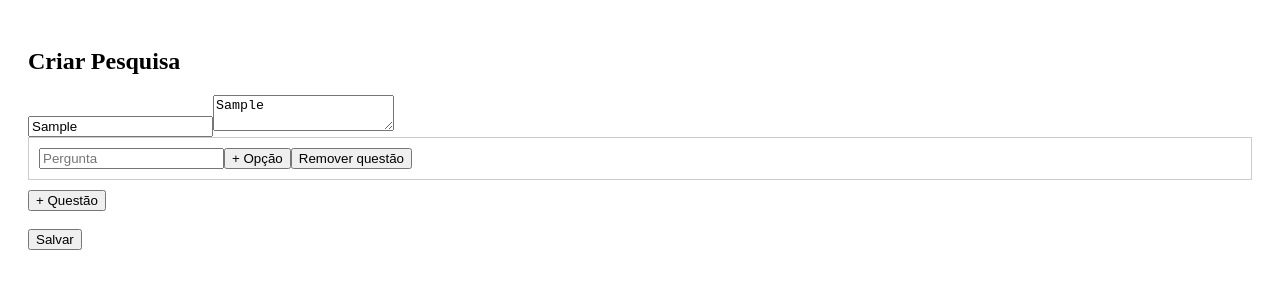
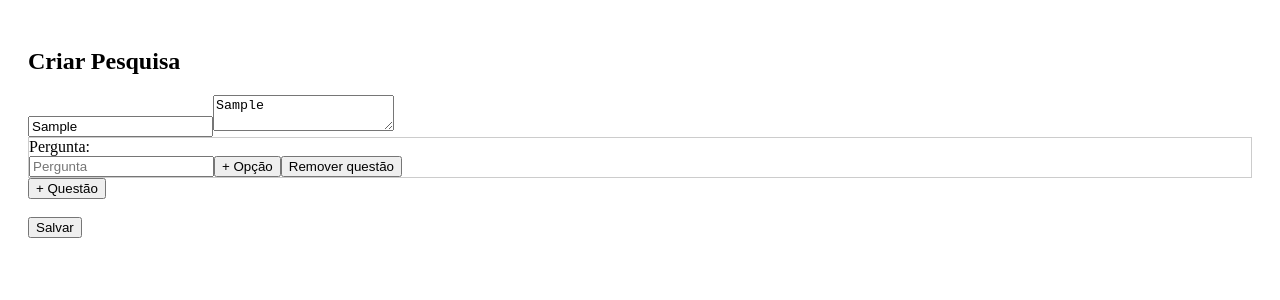
Before and after one commit to gauss-infinito/survey-app, a Next.js app in the folder frontend/: page /surveys/create in a window 1280 px wide. Both pictures are taken after typing "Sample", "Sample" into the empty fields and a click on the button "+ Questão". Shown: the top 300 px of the page. Built offline with nearby package versions, Linux system fonts and the light colour scheme.

Commit message:
Update QuestionForm.jsx

```diff
--- a/frontend/components/QuestionForm.jsx
+++ b/frontend/components/QuestionForm.jsx
@@ -22,9 +22,10 @@ export default function QuestionForm({ question, onChange, onRemove }) {
   };
 
   return (
-    <div style={{ border: "1px solid #ccc", padding: 10, marginBottom: 10 }}>
+    <div style={{ border: "1px solid #ccc" }}>
 
-      <input type="text" id="question" name="question" placeholder="Pergunta" value={question.text} onChange={(e) => onChange({ ...question, text: e.target.value })} />
+      <label htmlFor="question">Pergunta:</label><br />
+      <input type="text" id="question" name="question" placeholder="Pergunta" value={question.text} onChange={(e) => onChange({ ...question, text: e.target.value })} /><bt />
 
       {question.options.map((opt, i) => (
         <OptionForm
```
